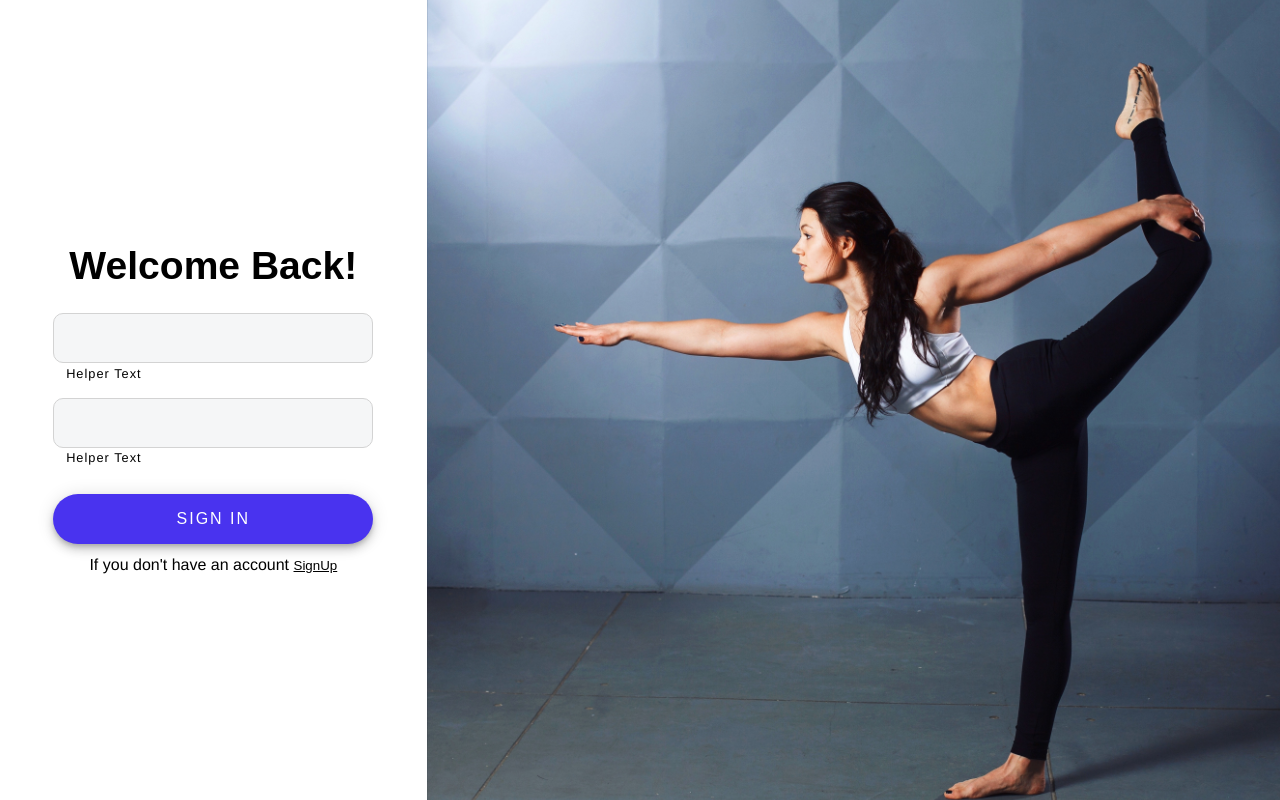
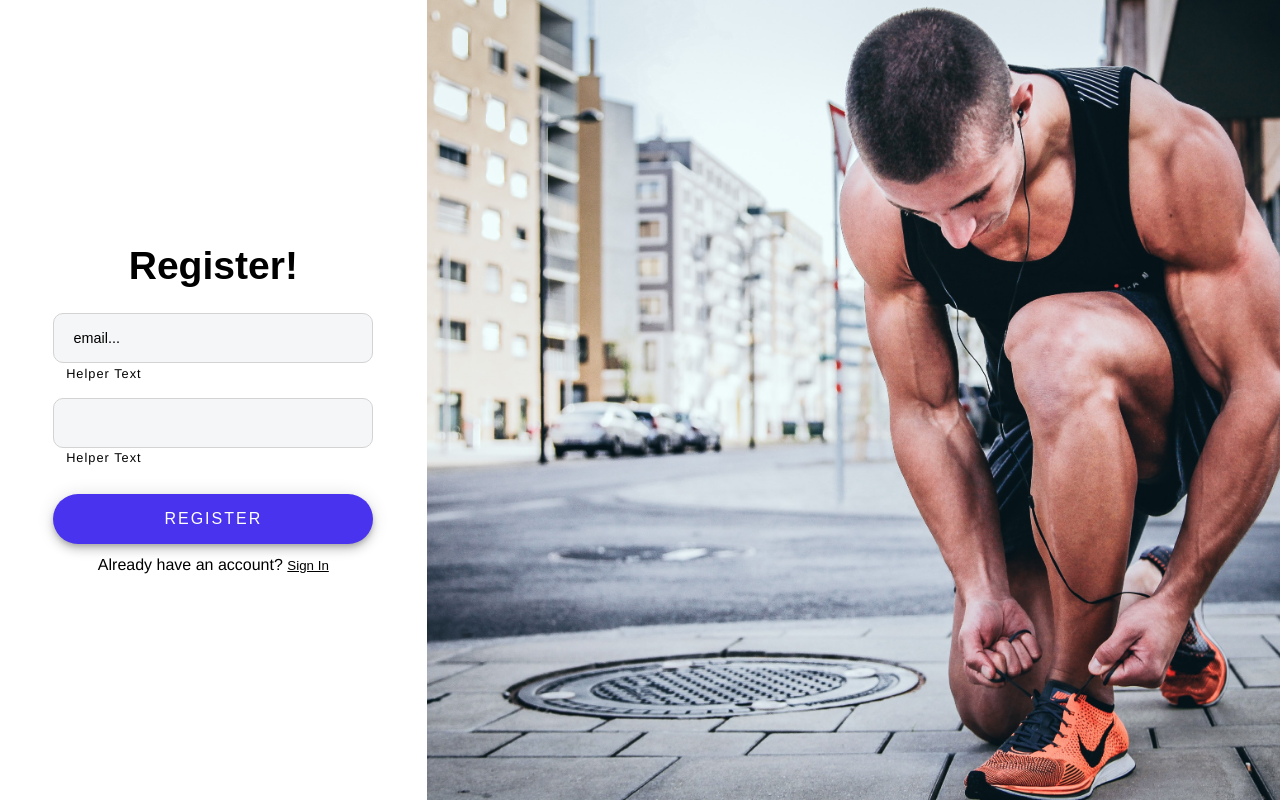
Before and after one commit to chingu-voyages/v11-bears-team-08, a React (Create React App) app in the folder client/: page / in a window 1280 px wide. Built offline with nearby package versions, Linux system fonts and the light colour scheme.

Commit message:
copy styles from login to register

```diff
--- a/client/src/App.js
+++ b/client/src/App.js
@@ -20,7 +20,7 @@ const App = () => (
     <Reset />
     <Global />
     {/* <Nav /> */}
-    <Signin />
+    <Signup />
   </Container>
 )
 
--- a/client/src/pages/Signup/index.js
+++ b/client/src/pages/Signup/index.js
@@ -1,106 +1,199 @@
 import React, { useState } from 'react'
-import { jsx, keyframes } from '@emotion/core'
 import styled from '@emotion/styled'
+import registerImg from '../../assets/img/register.jpg'
 
-const Container = styled.div`
+const Container = styled.main`
   height: 100vh;
-  background-color: #edf2f7;
-  padding-top: 200px;
-  background-image: linear-gradient(
-      to right bottom,
-      #2196f3,
-      rgba(244, 67, 54, 0.9)
-    ),
-    url('https://images.unsplash.com/photo-1534438327276-14e5300c3a48?ixlib=rb-1.2.1&ixid=eyJhcHBfaWQiOjEyMDd9&auto=format&fit=crop&w=1350&q=80');
+  width: 100vw;
+  display: grid;
+  grid-template-columns: 2fr 4fr;
+`
+const Picture = styled.div`
+  height: 100vh;
+  background-image: url(${registerImg});
   background-size: cover;
-  background-position: top;
+  background-position: center;
+`
+
+const PictureContainer = styled.section`
+  height: 100vh;
+  width: 100%;
 `
 
 const Form = styled.form`
-  display: block;
-  margin: 0 auto;
-  padding: 2rem;
-  width: 320px;
-  background-color: #fff;
-  border-radius: 0.25rem;
-  box-shadow: 0 4px 6px -1px rgba(0, 0, 0, 0.1),
-    0 2px 4px -1px rgba(0, 0, 0, 0.06);
+  text-align: center;
+  display: grid;
+
+  width: 400px;
+  height: 400px;
+
+  place-self: center;
+`
+
+const FormTitle = styled.h2`
+  font-weight: bold;
 `
 
 const Input = styled.input`
-  width: 100%;
-  padding: 0.6rem 0.5rem;
-  margin: 0.5rem 0 1rem 0;
-  border: 1px solid #e2e8f0;
-  font-size: 1rem;
-  color: #4a5568;
-  border-radius: 0.25rem;
-  box-shadow: 0 1px 3px 0 rgba(0, 0, 0, 0.1), 0 1px 2px 0 rgba(0, 0, 0, 0.06);
-  z-index: 9999;
+  outline: none;
+  background: #f5f6f7;
+  border-width: 1px 1px 1px ${(props) => (props.error ? '10px' : '1px')};
+  border-style: solid;
+  border-color: lightgrey;
 
-  &::placeholder {
-    color: #ccd2db;
-  }
+  ${(props) => (props.error ? 'border-left-color: red;' : null)}
+  transition: .2s ease-in-out;
+  margin-bottom: 0.1em;
+  padding: 1rem 1.2rem;
+  width: 80%;
+  border-radius: 10px;
+  font-size: 0.9rem;
 `
 
-const Button = styled.button`
-  display: block;
-  padding: 0.8rem 1rem;
-  border-radius: 0.25rem;
+const InputContainer = styled.div`
+  display: flex;
+  flex-direction: column;
+  align-items: center;
+`
+const HelperText = styled.p`
+  letter-spacing: 1px;
+  padding: 0;
+  margin: 0 0 0 1em;
+  font-size: 0.8rem;
+  color: ${(props) => (props.error ? 'red' : 'black')};
+`
+const HelperTextWrapper = styled.div`
+  margin: 0 0 0.9em 0;
+  padding: 0;
+
+  width: 80%;
+  text-align: start;
+`
+
+const ButtonContainer = styled.div`
+  display: flex;
+  justify-content: center;
+  align-items: center;
+`
+const LoginButton = styled.button`
+  width: 80%;
+  border-radius: 25px;
+  padding: 1rem 1.2rem;
+  background: #4933ef;
+  outline: none;
+  color: white;
   font-size: 1rem;
-  font-weight: bold;
-  background-color: #f44336;
-  color: #fff;
+  text-transform: uppercase;
+  letter-spacing: 2px;
+  cursor: pointer;
+  box-shadow: 0 3px 5px -1px rgba(0, 0, 0, 0.2),
+    0 6px 10px 0 rgba(0, 0, 0, 0.14), 0 1px 18px 0 rgba(0, 0, 0, 0.12);
+`
+
+const NoAccountWrapper = styled.div`
+  display: flex;
+  justify-content: center;
+  align-items: center;
+`
+const NoAccount = styled.p``
+
+const SignUpLink = styled.button`
+  background: none;
+  display: inline-block;
+  text-decoration: underline;
+  margin: 0;
+  padding: 0;
   cursor: pointer;
 `
+export default () => {
+  const [email, setEmail] = useState('email...')
+  const [password, setPassword] = useState('')
+  const [pwdErr, setPwdErr] = useState(false)
+  const [emailErr, setEmailErr] = useState(false)
 
-const Label = styled.label`
-  color: #4a5568;
-  font-size: 0.875rem;
-  font-weight: bold;
-`
+  const validateEmailText = (text) => {
+    if (text.includes('@')) return
+    return 'error'
+  }
 
-const Error = styled.p`
-  color: #f56565;
-  font-size: 0.875rem;
-  font-style: italic;
-`
+  const updateEmailText = (value) => {
+    return value === 'error' ? setEmailErr(true) : setEmailErr(false)
+  }
 
-export default function() {
-  const [password, setPassword] = useState('')
-  const [email, setEmail] = useState('')
-  const [error, setError] = useState('')
+  const validatePwdText = (text) => {
+    if (text.length > 6) return
+    return 'error'
+  }
 
-  function handleOnSubmit(e) {
+  const updatePwdText = (value) => {
+    return value === 'error' ? setPwdErr(true) : setPwdErr(false)
+  }
+
+  const handleChange = (e) => {
+    if (e.target.name === 'email') {
+      setEmail(e.target.value)
+      updateEmailText(validateEmailText(e.target.value))
+    } else {
+      setPassword(e.target.value)
+      updatePwdText(validatePwdText(e.target.value))
+    }
+  }
+  const handleSubmit = (e) => {
     e.preventDefault()
 
-    // reset fields.
+    setEmail('')
     setPassword('')
-    setEmail('')
   }
 
   return (
     <Container>
-      <Form onSubmit={handleOnSubmit}>
-        <Label>Email</Label>
+      <Form onSubmit={handleSubmit}>
+        <FormTitle>Register!</FormTitle>
+        <InputContainer>
           <Input
             value={email}
-          type="text"
+            type="email"
             name="email"
-          placeholder="Email"
-          onChange={(e) => setEmail(e.target.value)}
+            onChange={handleChange}
+            error={emailErr}
           />
-        <Label>Password</Label>
+          <HelperTextWrapper>
+            {emailErr ? (
+              <HelperText error>Invalid email type</HelperText>
+            ) : (
+              <HelperText>Helper Text</HelperText>
+            )}
+          </HelperTextWrapper>
           <Input
             value={password}
+            onChange={handleChange}
             type="password"
             name="password"
-          placeholder="Password"
-          onChange={(e) => setPassword(e.target.value)}
+            error={pwdErr}
           />
-        {error ? <Error>{error}</Error> : ''}
-        <Button type="submit">Sign Up</Button>
+          <HelperTextWrapper>
+            {pwdErr ? (
+              <HelperText error>
+                Password must be more than 6 characters
+              </HelperText>
+            ) : (
+              <HelperText>Helper Text</HelperText>
+            )}
+          </HelperTextWrapper>
+        </InputContainer>
+
+        <ButtonContainer>
+          <LoginButton type="submit">Register</LoginButton>
+        </ButtonContainer>
+        <NoAccountWrapper>
+          <NoAccount>
+            Already have an account? <SignUpLink>Sign In</SignUpLink>
+          </NoAccount>
+        </NoAccountWrapper>
       </Form>
+      <PictureContainer>
+        <Picture />
+      </PictureContainer>
     </Container>
   )
 }
```
Also changed, not shown: client/src/assets/img/register.jpg (added). Lines whose indentation alone changed are shown as unchanged.
